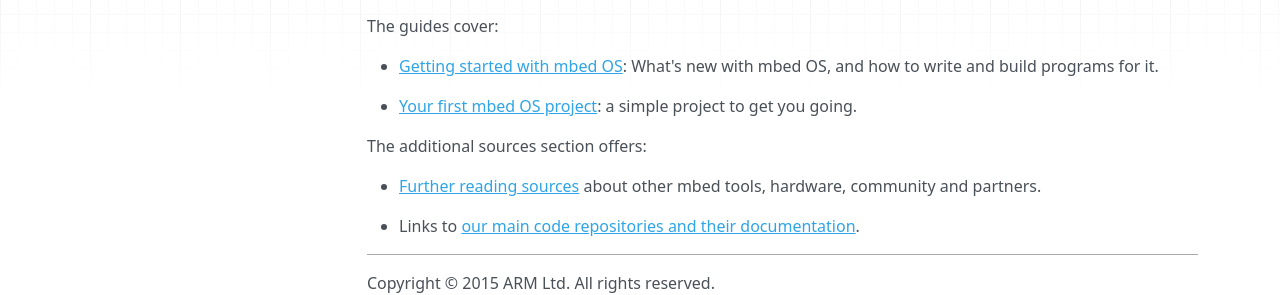
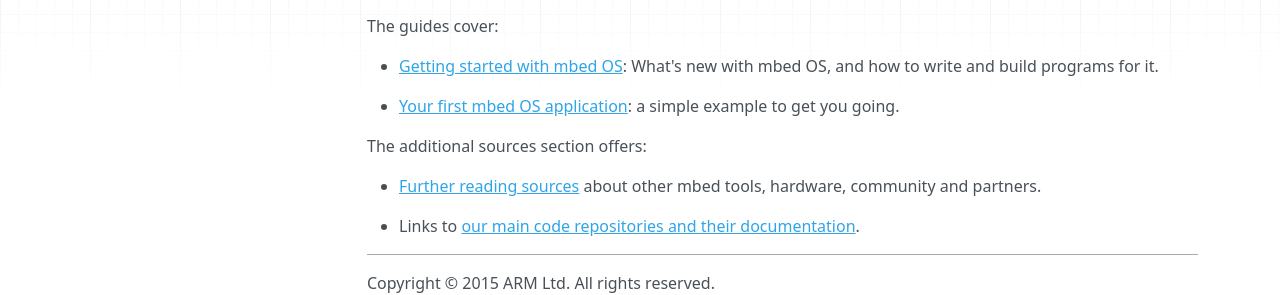
Before and after one commit to ARMmbed/GettingStartedmbedOS, an MkDocs documentation site: the page built from Docs/index.md, in a window 1280 px wide. Shown: the part 220-515 px from the top of the page. Built offline with MkDocs 1.6.1, drawn with Linux system fonts in a browser that asks for light colours; nearby versions of some CDN libraries; old or Windows-style settings are respelled for this version of MkDocs.

Commit message:
Making page names match

```diff
--- a/Docs/index.md
+++ b/Docs/index.md
@@ -8,7 +8,7 @@ The guides cover:
 
 * [Getting started with mbed OS](GettingStartedmbedOS.md): What's new with mbed OS, and how to write and build programs for it.
 
-* [Your first mbed OS project](FirstProjectmbedOS.md): a simple project to get you going.
+* [Your first mbed OS application](FirstProjectmbedOS.md): a simple example to get you going.
 
 The additional sources section offers:
 
```
